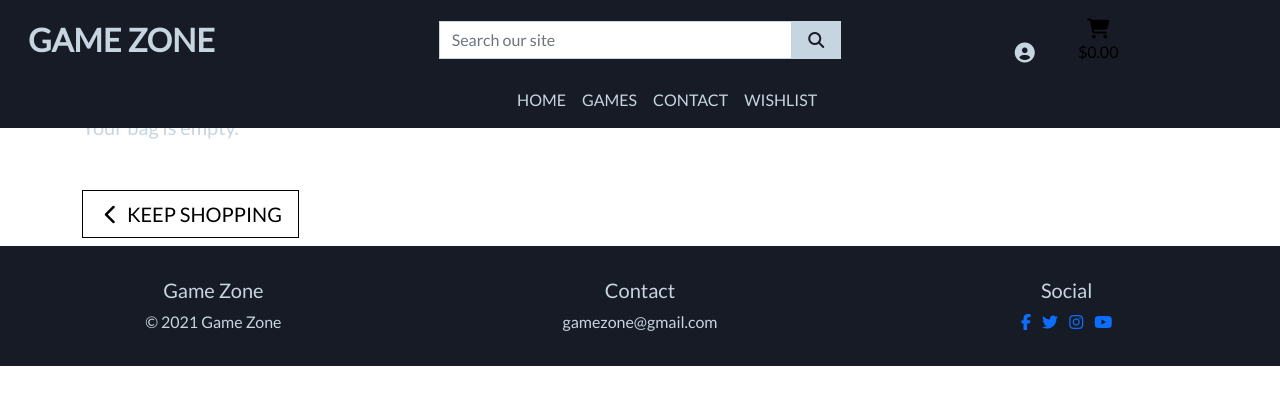
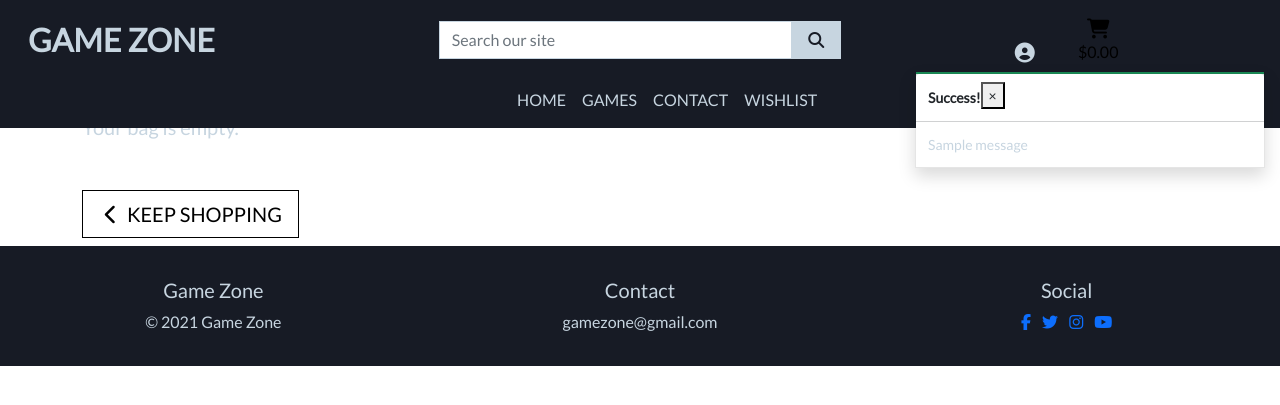
Before and after one commit to JamesSinnott1994/Game-Zone, a Django app: page /bag/ in a window 1280 px wide. Shown: the top 405 px of the page. Run offline with Django 3.2, Linux system fonts and the light colour scheme; one stand-in notice (Sample message) is shown; some libraries are stand-ins or nearby versions.

Commit message:
[ADD] Toast popup

```diff
--- a/bag/views.py
+++ b/bag/views.py
@@ -1,4 +1,7 @@
 from django.shortcuts import render, redirect, reverse, HttpResponse
+from django.contrib import messages
+
+from games.models import Game
 
 # Create your views here.
 
@@ -10,6 +13,7 @@ def view_bag(request):
 def add_to_bag(request, item_id):
     """ Add a quantity of the specified product to the shopping bag """
 
+    game = Game.objects.get(pk=item_id)
     quantity = int(request.POST.get('quantity'))
     redirect_url = request.POST.get('redirect_url')
     bag = request.session.get('bag', {})
@@ -18,6 +22,7 @@ def add_to_bag(request, item_id):
         bag[item_id] += quantity
     else:
         bag[item_id] = quantity
+        messages.success(request, f'Added {game.name} to your bag')
 
     request.session['bag'] = bag
     return redirect(redirect_url)
--- a/game_zone/settings.py
+++ b/game_zone/settings.py
@@ -140,6 +140,8 @@ MEDIA_ROOT = os.path.join(BASE_DIR, 'media')
 
 DEFAULT_AUTO_FIELD = 'django.db.models.BigAutoField'
 
+MESSAGE_STORAGE = 'django.contrib.messages.storage.session.SessionStorage'
+
 AUTHENTICATION_BACKENDS = (
     # Needed to login by username in Django admin, regardless of `allauth`
     'django.contrib.auth.backends.ModelBackend',
--- a/static/css/base.css
+++ b/static/css/base.css
@@ -115,6 +115,23 @@ a.category-badge > span.badge:hover {
     cursor: pointer;
 }
 
+/* ------------------------------- bootstrap toasts */
+
+.message-container {
+    position: fixed;
+    top: 72px;
+    right: 15px;
+    z-index: 99999999999;
+}
+
+.custom-toast {
+    overflow: visible;
+}
+
+.toast-capper {
+    height: 2px;
+}
+
 /* -------------------------------- Media Queries */
 
 /* Slightly larger container on xl screens */
--- a/templates/base.html
+++ b/templates/base.html
@@ -129,7 +129,21 @@
         </header>
 
         {% if messages %}
-            <div class="message-container"></div>
+        <div class="message-container">
+            {% for message in messages %}
+                {% with message.level as level %}
+                    {% if level == 40 %}
+                        {% include 'includes/toasts/toast_error.html' %}
+                    {% elif level == 30 %}
+                        {% include 'includes/toasts/toast_warning.html' %}
+                    {% elif level == 25 %}
+                        {% include 'includes/toasts/toast_success.html' %}
+                    {% else %}
+                        {% include 'includes/toasts/toast_info.html' %}
+                    {% endif %}
+                {% endwith %}
+            {% endfor %}
+        </div>
         {% endif %}
 
         {% block page_header %}
@@ -195,7 +209,7 @@
 
         {% block postloadjs %}
         <script type="text/javascript">
-            console.log($('#topnav'));
+            $('.toast').show();
         </script>
         {% endblock %}
     </body>
--- /dev/null
+++ b/templates/includes/toasts/toast_success.html
@@ -0,0 +1,13 @@
+<div class="toast custom-toast rounded-0 border-top-0" data-autohide="false">
+    <div class="arrow-up arrow-success"></div>
+    <div class="w-100 toast-capper bg-success"></div>
+    <div class="toast-header bg-white text-dark">
+        <strong class="mr-auto">Success!</strong>
+        <button type="button" class="ml-2 mb-1 close text-dark" data-bs-dismiss="toast" aria-label="Close">
+            <span aria-hidden="true">&times;</span>
+        </button>
+    </div>
+    <div class="toast-body bg-white">
+        {{ message }}
+    </div>
+</div>
```
Also changed, not shown: templates/includes/toasts/toast_error.html (added, +13 -0 lines), templates/includes/toasts/toast_info.html (added, +13 -0 lines), templates/includes/toasts/toast_warning.html (added, +13 -0 lines), db.sqlite3.
